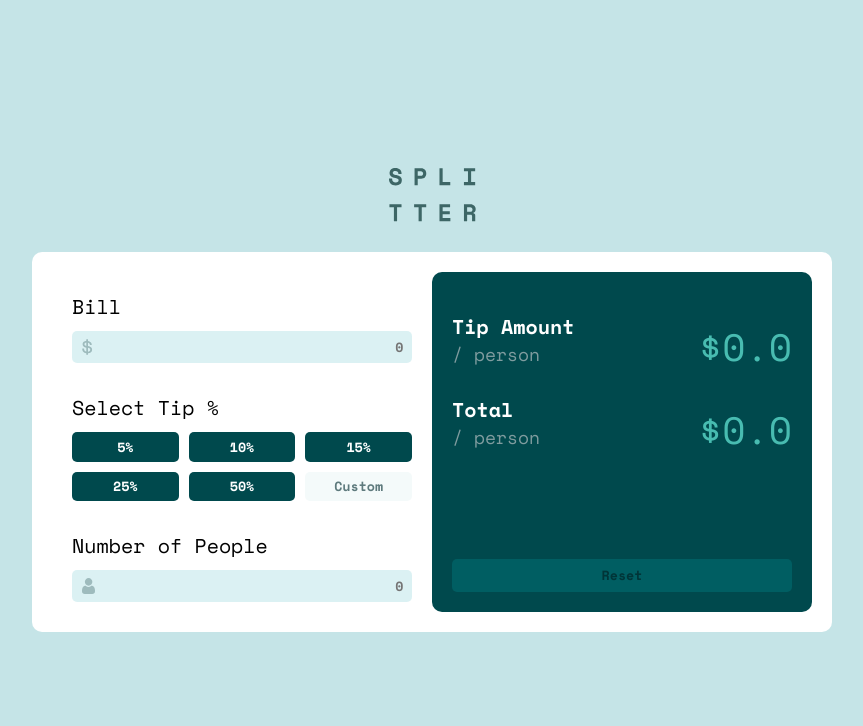
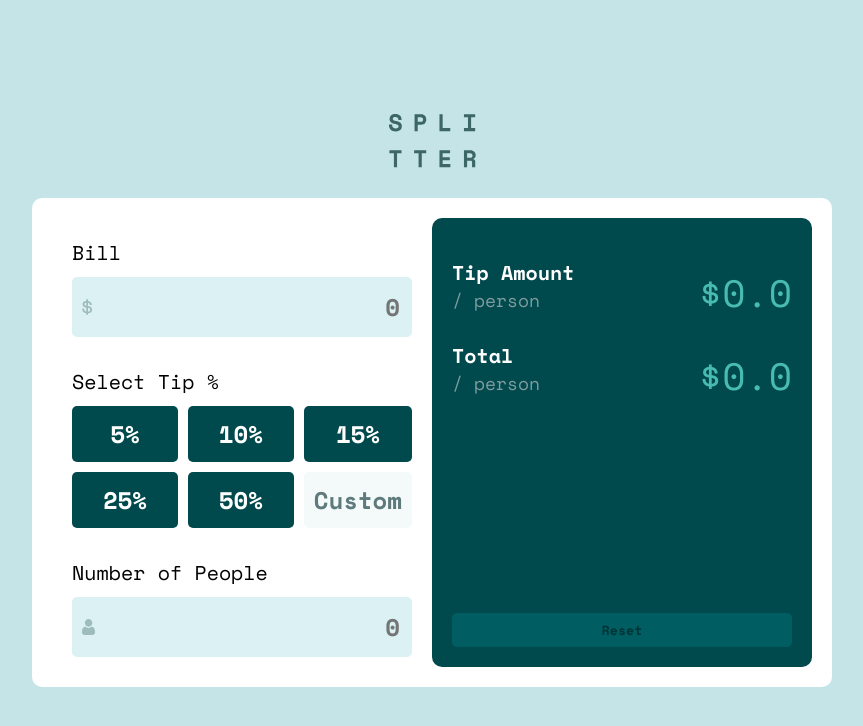
Before and after one commit to gowthamjk08/tip-calculator, a plain HTML site: page index.html in a window 1280 px wide. Shown: the whole page, without its empty margins (208-1071 px from the left). Drawn offline with nearby package versions, Linux system fonts and the light colour scheme.

Commit message:
Add files via upload

```diff
--- a/style.css
+++ b/style.css
@@ -58,11 +58,12 @@ main{
     }
 }
 input{
+    font-size: 24px;
     width: 100%;
     border: 2px solid transparent;
     outline: none;
     text-align: end;
-    padding: 0.3em 0.5em 0.3em 1.5em;
+    padding: 10px 10px 10px 30px;
     border-radius: 5px;
     font-weight: 600;
     color: var(--Verydarkcyan);
@@ -85,9 +86,10 @@ h2{
     gap: 10px;
 }
 .tips-container button{
+    font-size: 24px;
     border: none;
     outline: none;
-    padding: .3rem;
+    padding: 10px;
     border-radius: 5px;
     background-color: var(--Verydarkcyan);
     color:var(--White);
@@ -116,6 +118,7 @@ h2{
         inset: 0;
         position: absolute;
         display: none;
+        padding: 10px;
     }
 }
 
```
